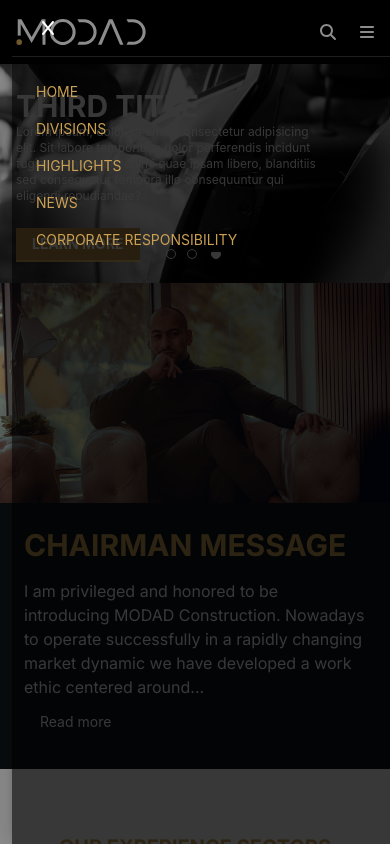
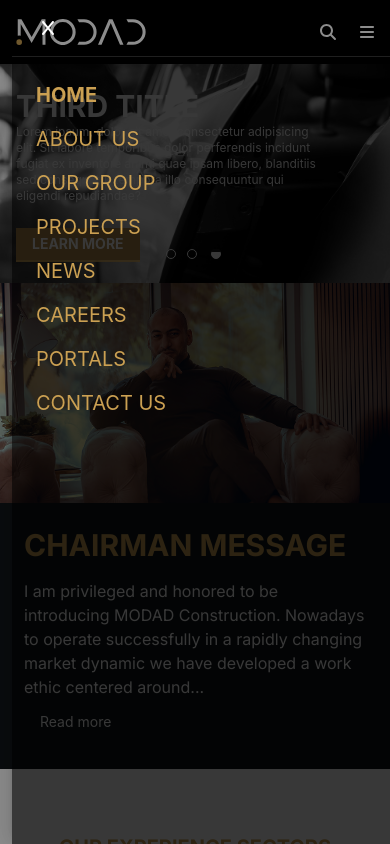
Before and after one commit to Sherif-jr/modad-construction-nextjs, a Next.js app: page / in a window 390 px wide. Both pictures are taken after a click on the button 367 px from the left and 32 px from the top of the page. Shown: the top 844 px of the page. Built offline with nearby package versions, Linux system fonts and the light colour scheme.

Commit message:
feat: added the current menu & styles & improvements

```diff
--- a/src/components/UI/BurgerMenu.tsx
+++ b/src/components/UI/BurgerMenu.tsx
@@ -3,13 +3,29 @@ import { faBars, faX } from "@fortawesome/free-solid-svg-icons";
 import { FontAwesomeIcon } from "@fortawesome/react-fontawesome";
 import { Drawer } from "antd";
 import Link from "next/link";
-import { useState } from "react";
-
+import { useEffect, useState } from "react";
+import NavLink from "../NavLink";
+import { usePathname } from "next/navigation";
+enum screenSizes {
+  LG = "(max-width: 1024px)",
+}
 const BurgerMenu = () => {
   const [drawerOpen, setDrawer] = useState<boolean>(false);
+  const pathname = usePathname();
   const toggleDrawer = (newState: boolean) => () => {
     setDrawer(newState);
   };
+
+  useEffect(() => {
+    matchMedia(screenSizes.LG).addEventListener("change", (media) => {
+      if (!media.matches) {
+        setDrawer(false);
+      }
+    });
+  }, []);
+  useEffect(() => {
+    setDrawer(false);
+  }, [pathname]);
   return (
     <>
       <button className="ms-6 lg:hidden" onClick={toggleDrawer(true)}>
@@ -26,21 +42,86 @@ const BurgerMenu = () => {
         }}
         closeIcon={<FontAwesomeIcon icon={faX} className="text-white" />}
       >
-        <ul className="flex flex-col gap-4">
-          <li className="text-primary uppercase">
-            <Link href="/">Home</Link>
+        <ul className="flex flex-col gap-4 text-xl">
+          <li className="uppercase">
+            <NavLink
+              href="/"
+              exact
+              className="text-primary hover:text-primary/90 focus:text-primary/90"
+              activeClassName="font-bold"
+            >
+              Home
+            </NavLink>
           </li>
-          <li className="text-primary uppercase">
-            <Link href="/">Divisions</Link>
+          <li className="uppercase">
+            <NavLink
+              href="/about-us"
+              exact
+              className="text-primary hover:text-primary/90 focus:text-primary/90"
+              activeClassName="font-bold"
+            >
+              About us
+            </NavLink>
           </li>
-          <li className="text-primary uppercase">
-            <Link href="/">Highlights</Link>
+          <li className="uppercase">
+            <NavLink
+              href="#"
+              exact
+              className="text-primary hover:text-primary/90 focus:text-primary/90"
+              activeClassName="font-bold"
+            >
+              Our Group
+            </NavLink>
           </li>
-          <li className="text-primary uppercase">
-            <Link href="/">News</Link>
+          <li className="uppercase">
+            <NavLink
+              href="#"
+              exact
+              className="text-primary hover:text-primary/90 focus:text-primary/90"
+              activeClassName="font-bold"
+            >
+              Projects
+            </NavLink>
           </li>
-          <li className="text-primary uppercase">
-            <Link href="/">Corporate Responsibility</Link>
+          <li className="uppercase">
+            <NavLink
+              href="#"
+              exact
+              className="text-primary hover:text-primary/90 focus:text-primary/90"
+              activeClassName="font-bold"
+            >
+              News
+            </NavLink>
+          </li>
+          <li className="uppercase">
+            <NavLink
+              href="#"
+              exact
+              className="text-primary hover:text-primary/90 focus:text-primary/90"
+              activeClassName="font-bold"
+            >
+              Careers
+            </NavLink>
+          </li>
+          <li className="uppercase">
+            <NavLink
+              href="#"
+              exact
+              className="text-primary hover:text-primary/90 focus:text-primary/90"
+              activeClassName="font-bold"
+            >
+              Portals
+            </NavLink>
+          </li>
+          <li className="uppercase">
+            <NavLink
+              href="/contact-us"
+              exact
+              className="text-primary hover:text-primary/90 focus:text-primary/90"
+              activeClassName="font-bold"
+            >
+              Contact Us
+            </NavLink>
           </li>
         </ul>
       </Drawer>
```
